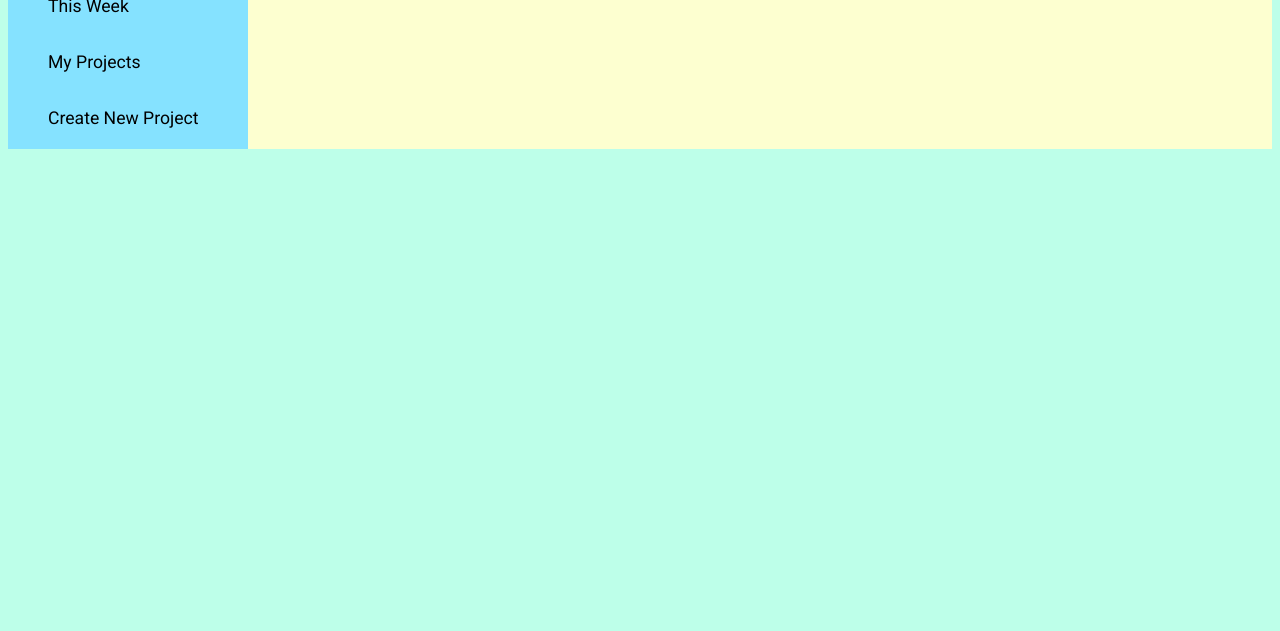
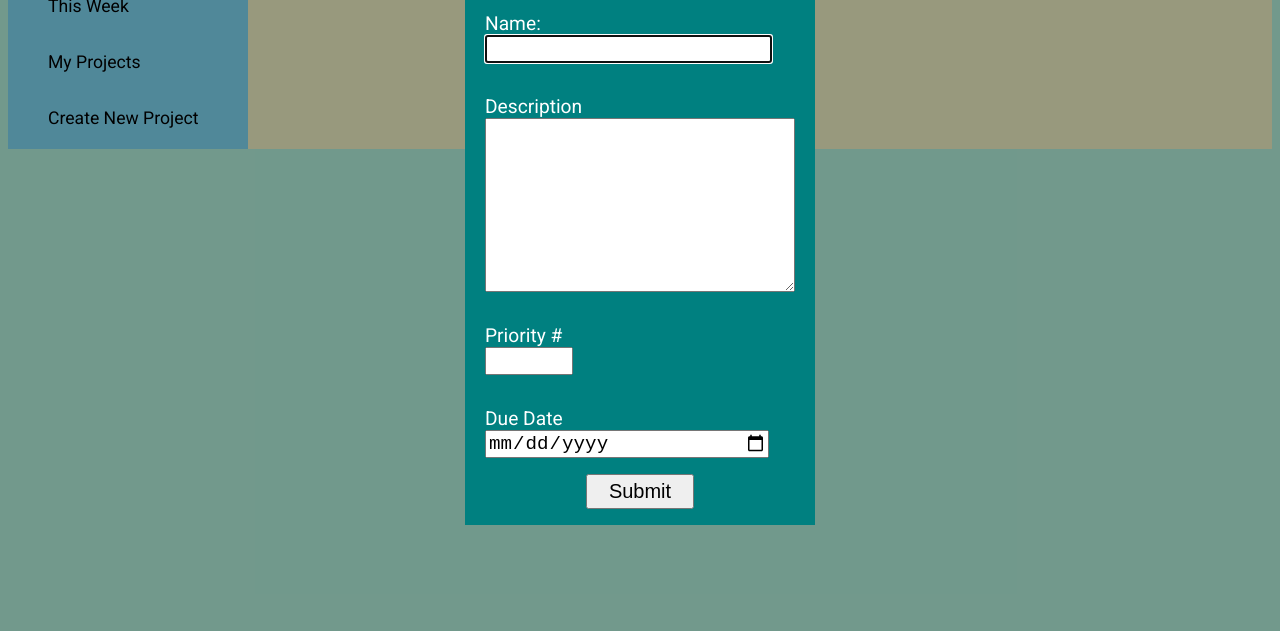
Before and after one commit to omero2582/Todo-List, a website built with webpack: page src/template.html in a window 1280 px wide. Shown: the part 169-800 px from the top of the page. Built offline with nearby package versions, Linux system fonts and the light colour scheme.

Commit message:
Small commit before going ham, see previous commit

```diff
--- a/src/display-controller.js
+++ b/src/display-controller.js
@@ -129,7 +129,7 @@ const DisplayController = () => {
      window.addEventListener('click', checkTarget);
      btnCloseModal.addEventListener('click', closeNewTodoModal);
 
-    return {renderProjectsBar, renderProjectTodos, renderNoSelection};
+    return {renderProjectsBar, renderProjectTodos, renderNoSelection, openNewTodoModal};
 };
 
 export default DisplayController;
--- a/src/index.js
+++ b/src/index.js
@@ -50,6 +50,7 @@ events.on('addTodo', addTodoToSelected);
 events.on('selectProject', selectProject);
 
 d1.renderNoSelection();
+d1.openNewTodoModal();
 
 // !!!!!!! TODO
 // we dont know which project to add the new todo to
--- a/src/style.css
+++ b/src/style.css
@@ -7,7 +7,8 @@
     --content-color: #fdffd0;
     --background-color:hsl(160, 100%, 87%);
     --options-color: rgb(255, 255, 255);
-    font-family: Roboto, system-ui, -apple-system, BlinkMacSystemFont, 'Segoe UI', Oxygen, Ubuntu, Cantarell, 'Open Sans', 'Helvetica Neue', sans-serif;
+    --font-stack:Roboto, system-ui, -apple-system, BlinkMacSystemFont, 'Segoe UI', Oxygen, Ubuntu, Cantarell, 'Open Sans', 'Helvetica Neue', sans-serif;
+    font-family: var(--font-stack);
     /*
     hsl(194, 100%, 76%);
     hsl(160, 100%, 87%)
@@ -91,7 +92,7 @@ li {
     width: 200px;
 }
 
-.side-bar #new-project:focus-visible{
+.side-bar #new-project:focus-visible{    /*input:focus-visible, textarea:focus-visible*/
     outline: -webkit-focus-ring-color solid 1px;
 }
 
@@ -139,7 +140,7 @@ li {
 
 .modal-content{
     background-color:var(--modal-content-color);
-    width: 300px;
+    width: 350px; /*width: 300px;*/
     position: relative;
     margin: auto;
     padding-bottom: 16px;
@@ -192,8 +193,18 @@ li {
 }
 
 .modal input{
-    font-size: 1.25rem;
+    font-size: 1.20rem;
     width: 90%;
+}
+
+.modal input[type="number"]{
+    font-size: 1.15rem;
+    width: 80px;
+}
+
+.modal textarea{
+    font-size: 1.15rem;
+    font-family: var(--font-stack);
 }
 
 .modal button[type="submit"]{
--- a/src/template.html
+++ b/src/template.html
@@ -68,7 +68,7 @@
                     </p>
                     <p>
                         <label for="todo-description">Description</label>
-                        <input type="text" name="todo-description" id="todo-description">
+                        <textarea type="text" name="todo-description" id="todo-description" rows="8"></textarea>
                     </p>
                     <p>
                         <label for="todo-priority">Priority #</label>
```
Also changed, not shown: dist/index.html, 4 other files.
